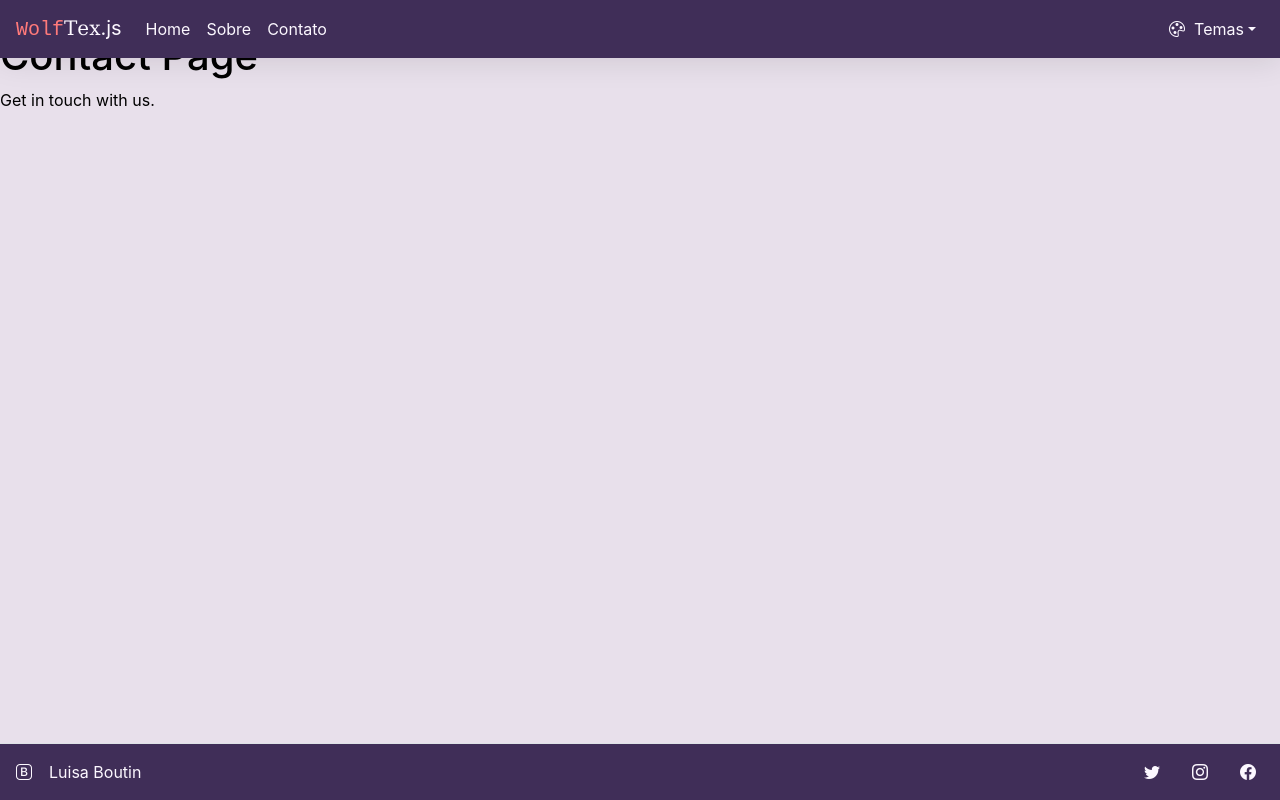
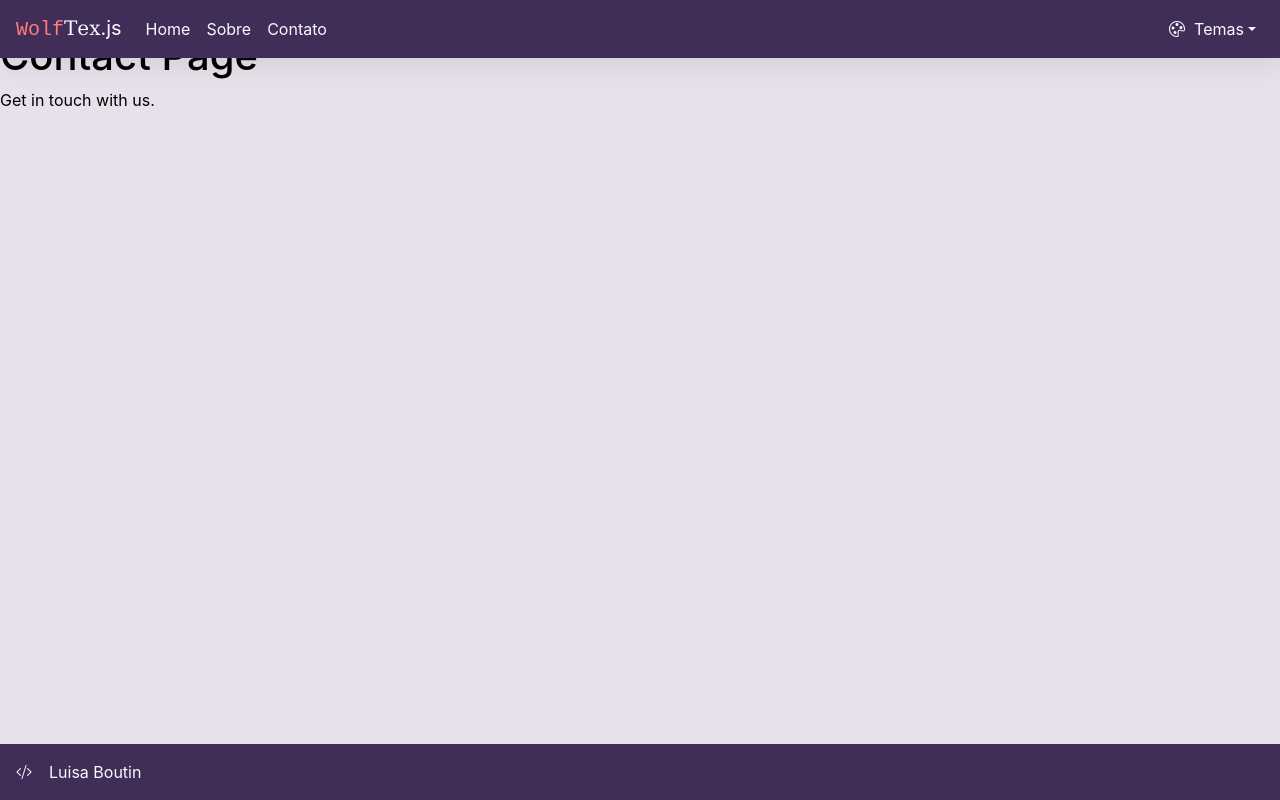
Before and after one commit to luisa-boutin/wolftex, a React (Create React App) app: page /contact in a window 1280 px wide. Built offline with nearby package versions, Linux system fonts and the light colour scheme.

Commit message:
Minor theme adjustments

```diff
--- a/src/components/Footer/Footer.js
+++ b/src/components/Footer/Footer.js
@@ -9,28 +9,10 @@ const Footer = () => {
           <a
             href="/"
             className="mb-3 me-2 mb-md-0 text-body-secondary text-decoration-none lh-1">
-            <i className="footer-style bi bi-bootstrap"></i>
+            <i className="footer-style bi bi bi-code-slash"></i>
           </a>
           <span className="footer-style mb-3 mb-md-0">&nbsp; Luisa Boutin</span>
         </div>
-
-        <ul className="nav col-md-4 justify-content-end list-unstyled d-flex">
-          <li className="ms-3">
-            <a className="footer-style text-body-secondary" href="/">
-              <i className="footer-style bi bi-twitter mx-2"></i>
-            </a>
-          </li>
-          <li className="ms-3">
-            <a className="footer-style text-body-secondary" href="/">
-              <i className="footer-style bi bi-instagram mx-2"></i>
-            </a>
-          </li>
-          <li className="ms-3">
-            <a className="text-body-secondary" href="/">
-              <i className="footer-style bi bi-facebook mx-2"></i>
-            </a>
-          </li>
-        </ul>
       </footer>
     </div>
   );
--- a/src/themes.css
+++ b/src/themes.css
@@ -125,16 +125,16 @@
 
 [data-theme="dark"] {
     /* Dark theme colors */
-    --primary-background-color: #27222c;
-    --secondary-background-color: #38353b;
-    --card-header-background-color: #7f61a5;
-    --on-card-header-text-color: #30004a;
-    --card-body-background-color: #27222c;
+    --primary-background-color: #343136;
+    --secondary-background-color: #27222c;
+    --card-header-background-color: #684694;
+    --on-card-header-text-color: #ffffff;
+    --card-body-background-color: #343136;
     --text-color: #ffffff;
     --primary-button: #0a0550;
     --input-border-color: #000000;
     --placeholder: #ffffff;
-    --placeholder-background-color: #2f243b;
+    --placeholder-background-color: #3c2f4b;
     --navbar-footer: #402e58;
     --nav-foot-text-color: #ffffff;
     --nav-wolf-color: #ff7a7a;
```
